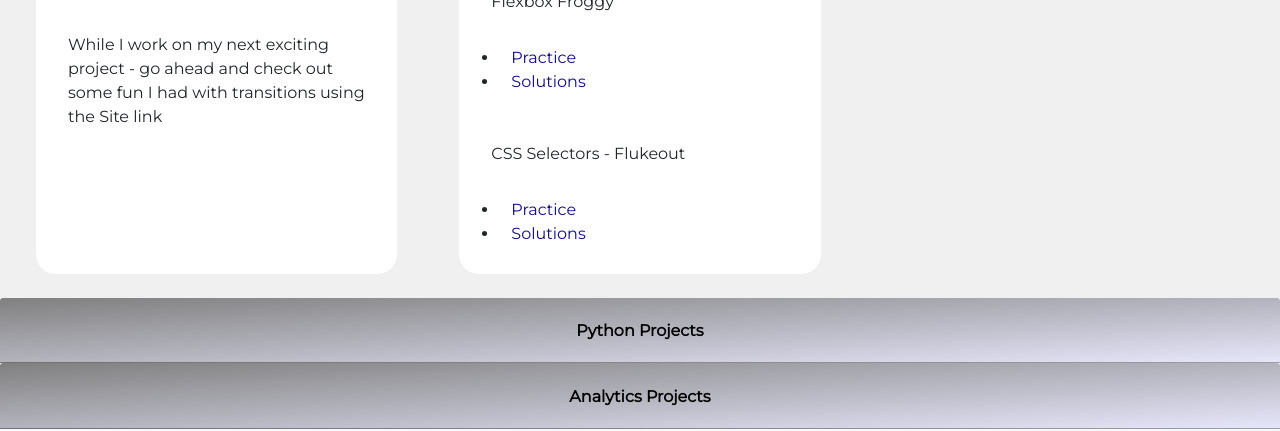
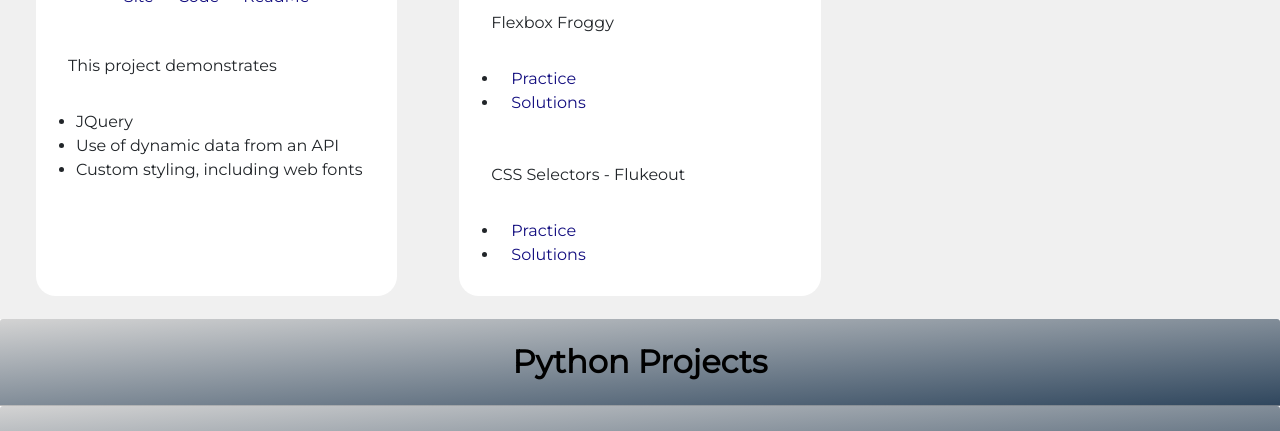
Before and after one commit to Headieh/portfolio, a website: page projects.html in a window 1280 px wide. Shown: the part 688-1119 px from the top of the page. Drawn offline with nearby package versions, Linux system fonts and the light colour scheme.

Commit message:
color changes - coming soon jq

```diff
--- a/projects.html
+++ b/projects.html
@@ -50,21 +50,6 @@
         <div id="collapseOne" class="collapse show" aria-labelledby="headingOne" data-parent="#accordionExample">
           <div class="card-body">
             <div class='row' id='fep'>
-              <div class='col-lg-4 col-md-6 col-sm-12'>
-                <div class='card project'>
-                  <h2>Coming Soon</h2>
-                  <h6>
-                    <a href="https://headieh.github.io/construction/">
-                      Site</a>
-                    <a target="_blank" href="https://github.com/Headieh/construction">
-                      Code </a>
-                    <a target="_blank" href="https://github.com/Headieh/construction/blob/master/README.md">
-                      ReadMe </a>
-                  </h6>
-                  <p>While I work on my next exciting project - go ahead and check
-                    out some fun I had with transitions using the Site link</p>
-                </div>
-              </div>
               <div class='col-lg-4 col-md-6 col-sm-12'>
                 <div class='card project'>
                   <h2>Practice Exercises</h2>
--- a/scripts/project-fe.js
+++ b/scripts/project-fe.js
@@ -1,16 +1,4 @@
 const feOptions = ["Site", "Code", "ReadMe"];
-
-const feTwo = ["This Portfolio",
-  "https://hngodwin.com",
-  "https://github.com/Headieh/Portfolio",
-  "https://github.com/Headieh/Portfolio/blob/master/README.md",
-  ["Use of Gulp",
-    "User-friendly webpage",
-    "Proper use of elements",
-    "Web form features",
-    "Basic elements of client-server architecture"
-  ]
-];
 
 const feOne = ["Travel Plans",
   "https://nichole-travel.netlify.app",
@@ -23,6 +11,18 @@ const feOne = ["Travel Plans",
     "Organizing code using Vue, a front-end JavaScript framework",
     "Transitions and animations",
     "SEO Principles"
+  ]
+];
+
+const feTwo = ["This Portfolio",
+  "https://hngodwin.com",
+  "https://github.com/Headieh/Portfolio",
+  "https://github.com/Headieh/Portfolio/blob/master/README.md",
+  ["Use of Gulp",
+    "User-friendly webpage",
+    "Proper use of elements",
+    "Web form features",
+    "Basic elements of client-server architecture"
   ]
 ];
 
@@ -40,8 +40,18 @@ const feThree = ["Adopt-a-Dog",
   ]
 ];
 
+const feFour = ["Coming Soon",
+  "https://headieh.github.io/construction/",
+  "https://github.com/Headieh/construction",
+  "https://github.com/Headieh/construction/blob/master/README.md",
+  ["JQuery",
+    "Use of dynamic data from an API",
+    "Custom styling, including web fonts"
+  ]
+];
+
 const feProj = document.getElementById("fep");
-let feAll = [feThree, feTwo, feOne];
+let feAll = [feFour, feThree, feTwo, feOne];
 
 for (let x = 0; x < feAll.length; x += 1) {
   const object = feAll[x];
--- a/scss/_components.content.scss
+++ b/scss/_components.content.scss
@@ -58,6 +58,7 @@ img {
     border-radius: 20px 20px 0 0;
     background-image: $bgi-proj;
     text-align: center;
+    color: $ch-proj;
   }
 }
 
@@ -175,10 +176,18 @@ nav {
   background-image: $bgi-cat;
 
   h2 > button {
-    color: black;
+    color: $ch-cat;
+    font-size: $xlarge;
     font-weight: bolder;
   }
+
 }
+
+.btn-link:hover {
+  color: $ch-cat-h;
+  text-shadow: 1px 1px;
+}
+
 
 .modal-title {
   width: 100%;
--- a/scss/_settings.variables.scss
+++ b/scss/_settings.variables.scss
@@ -10,10 +10,13 @@ $darken-blue:     darken( $blue, 5% );
 $lighten-blue:    lighten( $blue, 20% );
 
 $gray: #f6f5f6;
-$darken-gray:     darken( $gray, 20% );
+$darken-gray:     darken( $gray, 55% );
 
+$darkest1: rgb(32, 64, 81);
+$lightest1: rgb(132, 169, 172);
 
-
+$darkest2: #222831;
+$lightest2: #30475e;
 
 //font sizes
 
@@ -24,66 +27,9 @@ $large: 1.5rem;
 $xlarge: 2rem;
 $xxlarge: 2.5rem;
 
+$ch-proj: #ffcb74;
+$ch-cat-h: black;
 $bgi-modal: linear-gradient(to bottom right, $white ,$black);
-$bgi-proj: linear-gradient(to bottom right, grey ,lightblue);
-$bgi-cat: linear-gradient(to bottom right, grey ,lavender);
-
-
-$a-stars: 800s stars infinite linear;
-
- @keyframes stars {
-   0%{
-    background-position:0 -9199px;}
-   100% {
-    background-position:0 0;}
- }
-
-$a-float: float 10s infinite;
-
- @keyframes float {
-   0%, 100% {
-     transform:translate(20px,20px);}
-   50% {
-     transform:translate(20px,50px);}
-   }
-
-$a-sigit-float-behind:  sigit-float-behind 3s infinite;
-
- @keyframes sigit-float-behind {
-    0%, 100% {
-      transform:translate(20px,0px);}
-   50% {
-     transform:translate(20px,20px);}
- }
-
-$a-sigit-float-bg: sigit-float-bg 10s infinite;
-
- @keyframes sigit-float-bg {
-    0%, 100% {
-      transform:translate(20px,0px);}
-   50% {
-     transform:translate(20px,50px);}
-   }
-
-// @keyframes sigit-float-bg {
-//    0%, 100% {
-//      transform:translate(20px,0px);}
-//   50% {
-//     transform:translate(20px,50px);}
-//   }
-
-$a-astronaut: astronaut 50s infinite;
-
- @keyframes astronaut {
-    0%, 100% {
-      transform:scale(1,1);}
-   50% {
-    transform:scale(2,2);}
-  }
-
- //@keyframes space {
-//    0%, 100% {
-//      background-size:50% 50%;}
-//   50% {
-//    background-size:100% 100%;}
-//  }
+$bgi-proj: linear-gradient(to bottom right, $lightest2, black);//grey ,lightblue
+$ch-cat: black;
+$bgi-cat: linear-gradient(to bottom right,lightgray, $lightest2);//grey ,lavender #c1a57b
```
Also changed, not shown: css/style.css.
